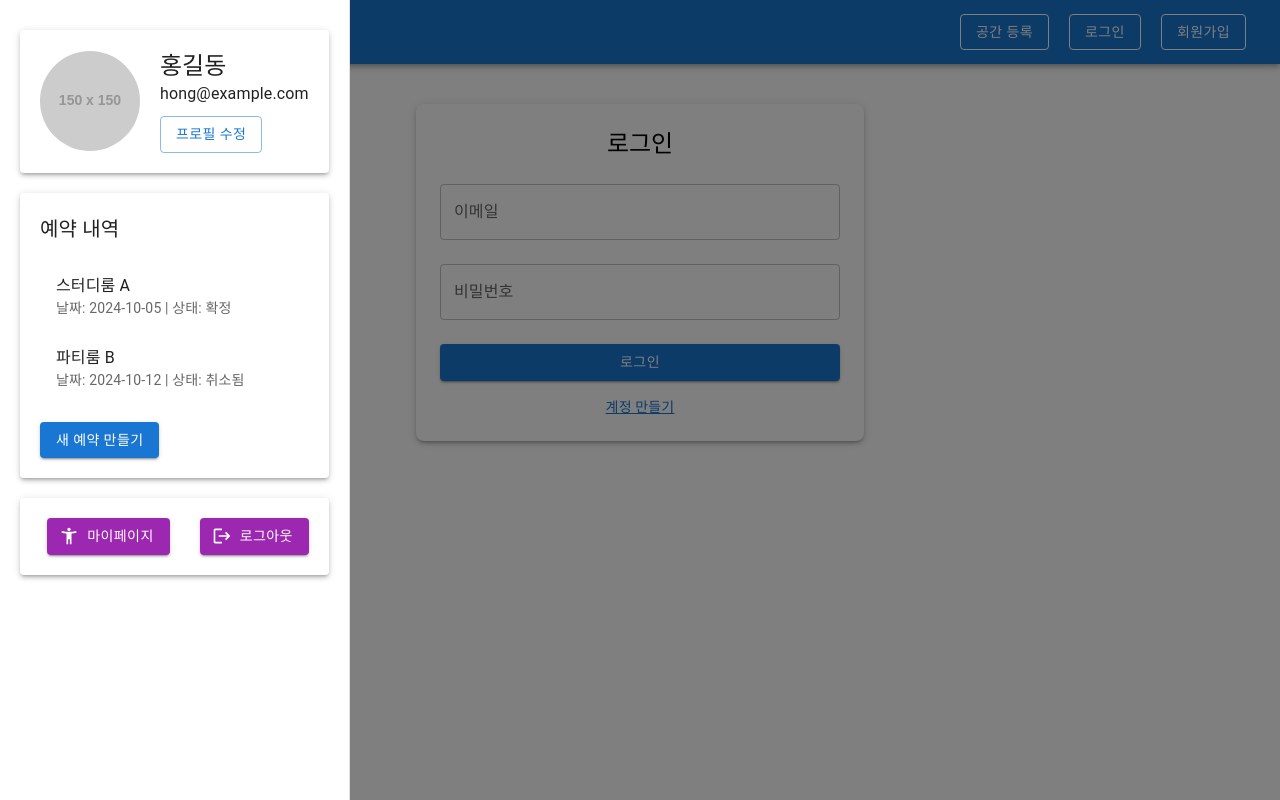
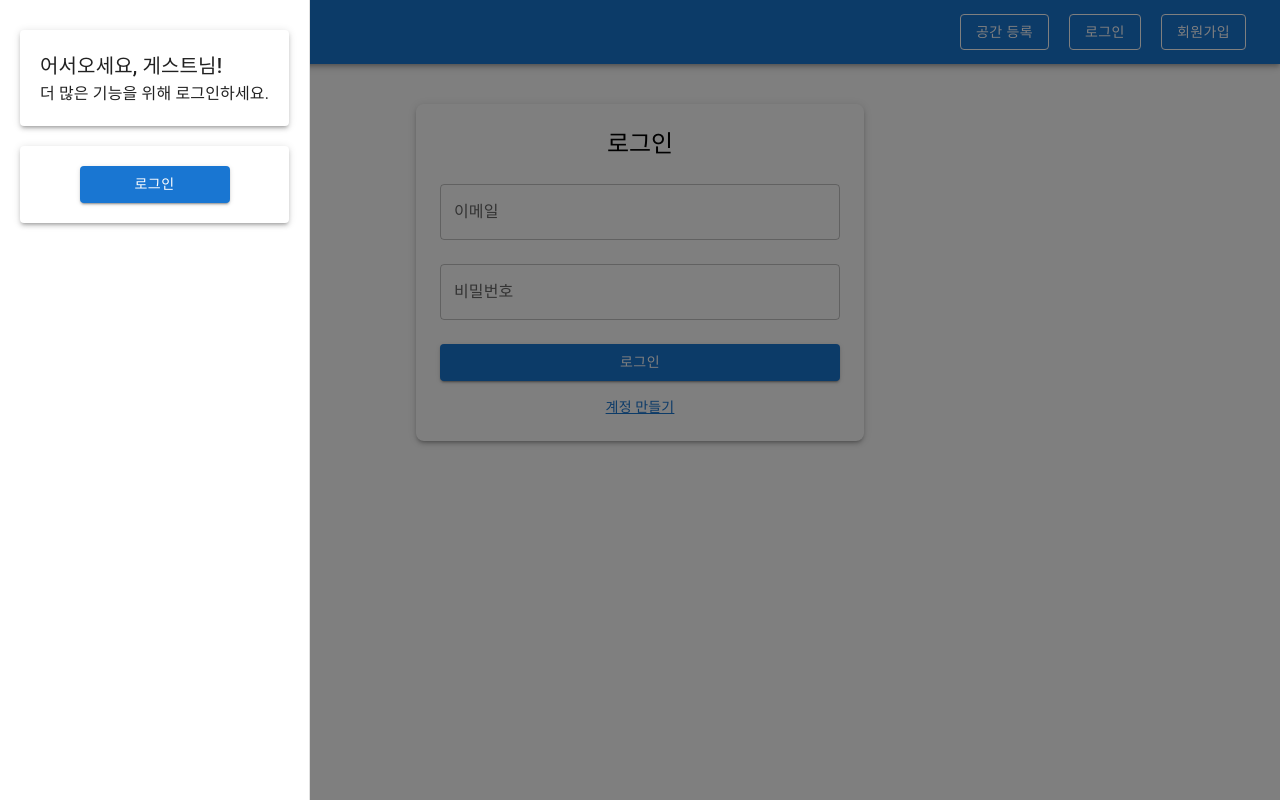
Before and after one commit to Capstone-2024-yh/Front-end, a React (Create React App) app in the folder frontend/: page /login in a window 1280 px wide. Both pictures are taken after a click on the button 44 px from the left and 32 px from the top of the page. Built offline with nearby package versions, Linux system fonts and the light colour scheme; the HTML template or start-up script is replaced by a standard one.

Commit message:
Multiple bug fix & added test account

```diff
--- a/frontend/src/components/login/Layout.js
+++ b/frontend/src/components/login/Layout.js
@@ -25,14 +25,6 @@ function Layout() {
       <AppBar position="static">
         <Toolbar>
           {/* 메뉴 토글 버튼 */}
-          {isAuthenticated && (
-            <div>
-              <IconButton color="inherit" onClick={toggleDashBar}>
-                <MenuIcon />
-              </IconButton>
-            </div>
-          )}
-          {/* 임시 토글 버튼 */}
           <IconButton color="inherit" onClick={toggleDashBar}>
             <MenuIcon />
           </IconButton>
--- a/frontend/src/components/login/Login.js
+++ b/frontend/src/components/login/Login.js
@@ -18,6 +18,17 @@ function Login() {
 
   const handleLogin = async (e) => {
     e.preventDefault();
+
+    // 디버깅용 고정 임시 계정 정보
+    const testEmail = 'test@test.com';
+    const testPassword = '1234';
+
+    // 입력된 이메일과 비밀번호가 고정 임시 계정과 일치하는지 확인
+    if (email === testEmail && password === testPassword) {
+      dispatch(loginSuccess({ email }));
+      navigate('/main');
+      return; // 백엔드 요청을 생략하고 함수 종료
+    }
 
     try {
       const response = await axios.post('/auth/login', {
--- a/frontend/src/components/main/MainPage.js
+++ b/frontend/src/components/main/MainPage.js
@@ -36,7 +36,7 @@ const MainPage = () => {
 
   const handleLogout = () => {
     dispatch(logoutSuccess());
-    navigate('/login');
+    navigate('/main');
   };
 
   const handleTagClick = (tag) => {
--- a/frontend/src/components/panel/UserDashBar.js
+++ b/frontend/src/components/panel/UserDashBar.js
@@ -19,16 +19,16 @@ const dummyUser = {
 };
 
 const UserDashBar = () => {
-  // 상태 관리 예시
   const dispatch = useDispatch();
   const navigate = useNavigate();
+  const [isAuthenticated, setIsAuthenticated] = useState(false);
+  const [sidebarOpen, setSidebarOpen] = useState(true);
   /*
   const [user, setUser] = useState(dummyUser);
   const [reservations, setReservations] = useState(user.reservations);
   */
   const [user] = useState(dummyUser);
   const [reservations] = useState(user.reservations);
-  const [sidebarOpen, setSidebarOpen] = useState(true);
 
   useEffect(() => {
     // 백엔드에서 데이터를 받아오는 함수
@@ -39,17 +39,26 @@ const UserDashBar = () => {
         const fetchedData = response.data;
 
         // 백엔드에서 가져온 데이터로 상태 업데이트
+        setIsAuthenticated(true);
         setUser(fetchedData);
         setReservations(fetchedData.reservations);
       } catch (error) {
         console.error('데이터를 가져오는 중 오류가 발생했습니다:', error);
-        // 오류 발생 시 더미 데이터 유지
+        setIsAuthenticated(true);
       }
     };
 
     fetchData();
     */
   }, []);
+
+  const handleLogin = (user) => {
+    setSidebarOpen(false);
+    navigate(`/login`);
+    setTimeout(() => {
+        window.location.reload();  // 페이지 새로고침
+    }, 0);
+  };
 
   const handleUser = (user) => {
     setSidebarOpen(false);
@@ -68,7 +77,14 @@ const UserDashBar = () => {
 
       // 로그아웃 성공 시 Redux 상태 업데이트
       dispatch(logoutSuccess());
+      setIsAuthenticated(false);
+      setTimeout(() => {
+        window.location.reload();  // 페이지 새로고침
+      }, 0);
     } catch (error) {
+      setTimeout(() => {
+        window.location.reload();  // 페이지 새로고침
+      }, 0);
       console.error('로그아웃 중 오류가 발생했습니다:', error);
     }
   };
@@ -81,6 +97,7 @@ const UserDashBar = () => {
     >
         <Box sx={{ padding: '20px', maxWidth: '900px', margin: 'auto', marginTop: '10px' }}>
             {/* 1. 사용자 정보 섹션 */}
+            {isAuthenticated ? (
               <Paper elevation={3} sx={{ padding: '20px', marginBottom: '20px' }}>
                 <Box sx={{ display: 'flex', alignItems: 'center' }}>
                   <Avatar src={user.profileImage} alt={user.name} sx={{ width: 100, height: 100, marginRight: '20px' }} />
@@ -91,8 +108,15 @@ const UserDashBar = () => {
                   </Box>
                 </Box>
               </Paper>
+            ) : (
+              <Paper elevation={3} sx={{ padding: '20px', marginBottom: '20px' }}>
+                <Typography variant="h6">어서오세요, 게스트님!</Typography>
+                <Typography>더 많은 기능을 위해 로그인하세요.</Typography>
+              </Paper>
+            )}
 
             {/* 2. 예약 및 스케줄 관리 */}
+            {isAuthenticated && (
               <Paper elevation={3} sx={{ padding: '20px', marginBottom: '20px' }}>
                   <Typography variant="h6" gutterBottom>예약 내역</Typography>
                   <List>
@@ -111,16 +135,19 @@ const UserDashBar = () => {
                   </List>
                   <Button variant="contained" sx={{ marginTop: '10px' }}>새 예약 만들기</Button>
               </Paper>
+            )}
 
             {/* 3. 로그아웃 및 기타 설정 */}
-            <Paper elevation={3} sx={{ padding: '20px', marginBottom: '20px', display: 'flex', justifyContent: 'flex-end', gap: '30px' }}>
+            {/* 로그인/로그아웃 및 마이페이지 */}
+            <Paper elevation={3} sx={{ padding: '20px', marginBottom: '20px' }}>
+              {isAuthenticated ? (
+                <Box sx={{ display: 'flex', justifyContent: 'space-between', alignItems: 'center' }}>
                   <Button
                     variant="contained"
                     color="secondary"
                     startIcon={<AccessibilityNewIcon />}
-                    BackdropProps={{ invisible: true }}
-                    hideBackdrop={true}
-                    onClick={handleUser}
+                    onClick={() => handleUser(user)}
+                    sx={{ flexGrow: 1, marginRight: 'auto', minWidth: '110px' }} // 왼쪽 끝으로 배치
                   >
                     마이페이지
                   </Button>
@@ -129,9 +156,23 @@ const UserDashBar = () => {
                     color="secondary"
                     startIcon={<LogoutIcon />}
                     onClick={handleLogout}
+                    sx={{ flexGrow: 1, marginLeft: 'auto', minWidth: '110px' }} // 오른쪽 끝으로 배치
                   >
                     로그아웃
                   </Button>
+                </Box>
+              ) : (
+                <Box sx={{ display: 'flex', justifyContent: 'center' }}>
+                  <Button
+                    variant="contained"
+                    color="primary"
+                    onClick={handleLogin} // 로그인 페이지로 이동
+                    sx={{ flexGrow: 0, minWidth: '150px' }} // 가운데 정렬
+                  >
+                    로그인
+                  </Button>
+                </Box>
+              )}
             </Paper>
         </Box>
     </Drawer>
--- a/frontend/src/components/search/SpaceRegisteration.js
+++ b/frontend/src/components/search/SpaceRegisteration.js
@@ -467,7 +467,7 @@ const SpaceRegistration = () => {
           fullWidth
           required
           name="precautions"
-          value={formData.precautions}
+          value={formData.refundPolicy}
           onChange={handleChange}
           margin="normal"
           multiline
```
Lines whose indentation alone changed are shown as unchanged.
